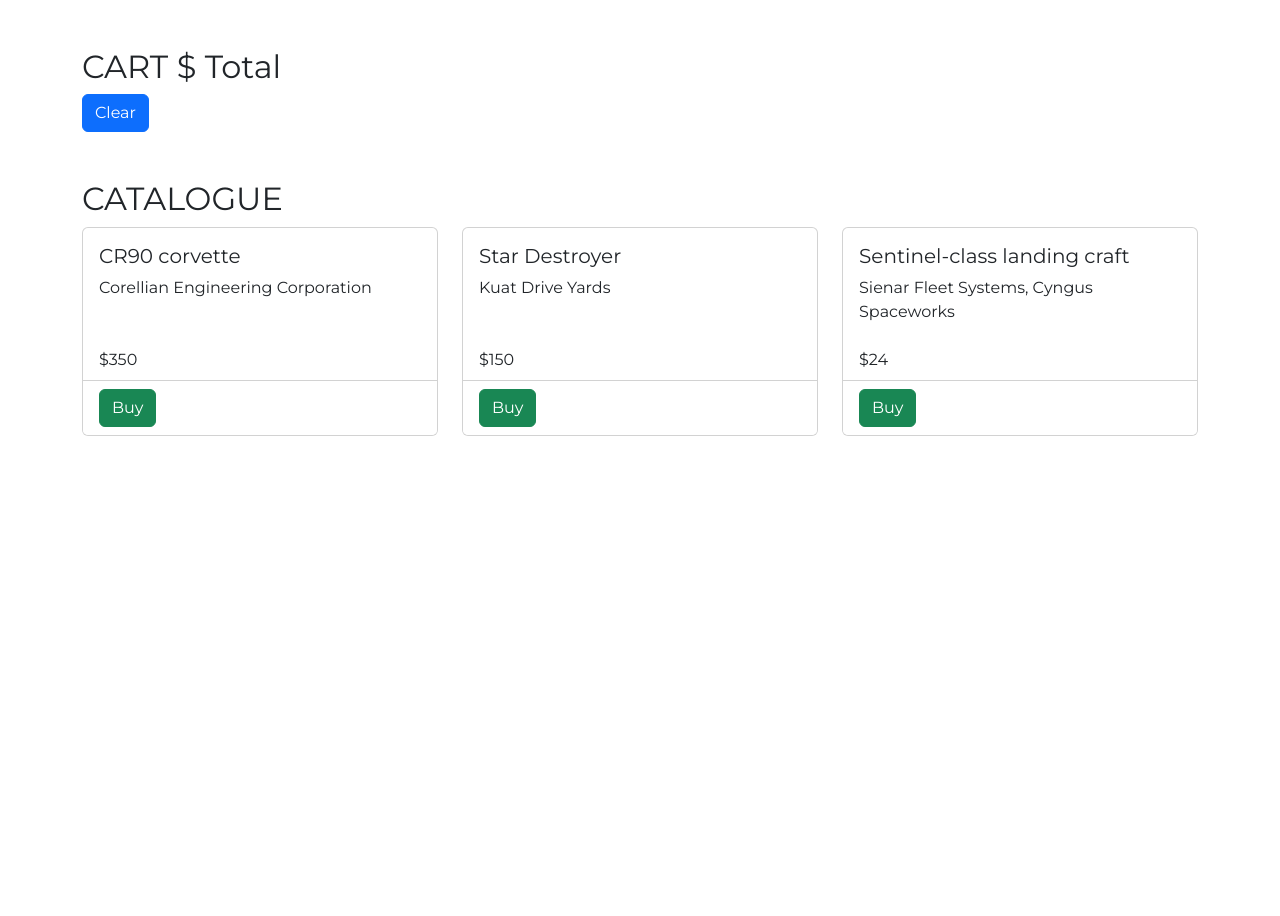
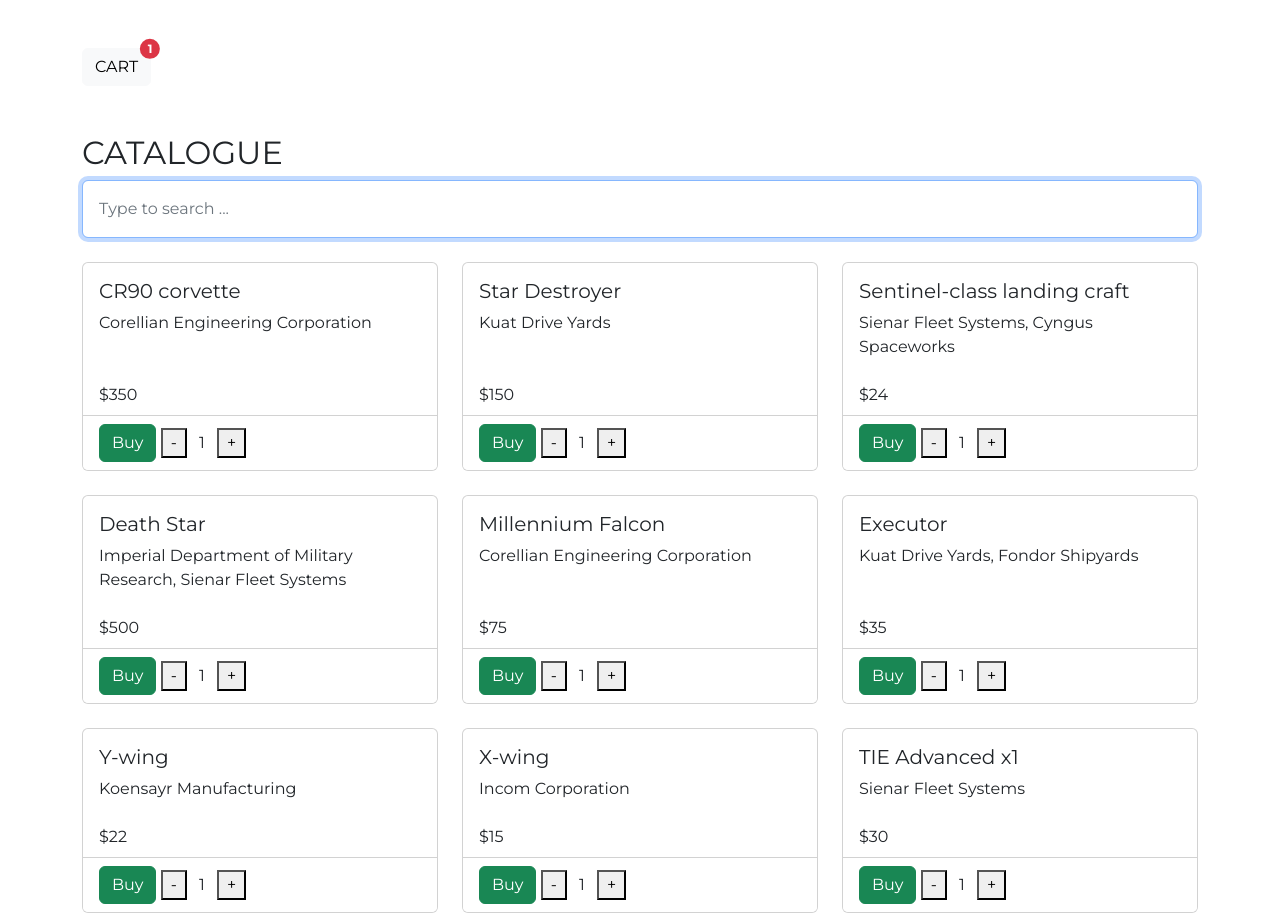
Before and after one commit to diegograssino/rcs-9i-ecommerce, a plain HTML site: page index.html in a window 1280 px wide. Before the commit the page ends 800 px from the top, so only its background shows below. Drawn offline with nearby package versions, Linux system fonts and the light colour scheme.

Commit message:
fin de la clase

```diff
--- a/index.html
+++ b/index.html
@@ -1,60 +1,56 @@
 <!DOCTYPE html>
 <html lang="en">
+
 <head>
 	<meta charset="UTF-8" />
-    <meta
-      http-equiv="X-UA-Compatible"
-      content="IE=edge"
-    />
-    <meta
-      name="viewport"
-      content="width=device-width, initial-scale=1.0"
-    />
+	<meta http-equiv="X-UA-Compatible" content="IE=edge" />
+	<meta name="viewport" content="width=device-width, initial-scale=1.0" />
 	<!-- CSS only -->
-    <link
-      href="https://cdn.jsdelivr.net/npm/bootstrap@5.2.0-beta1/dist/css/bootstrap.min.css"
-      rel="stylesheet"
-      integrity="sha384-0evHe/X+R7YkIZDRvuzKMRqM+OrBnVFBL6DOitfPri4tjfHxaWutUpFmBp4vmVor"
-      crossorigin="anonymous"
-    />
-    <link
-      rel="stylesheet"
-      href="./css/style.css"
-    />
-    <title>Comisión 3i - Starship Cart</title>
+	<link href="https://cdn.jsdelivr.net/npm/bootstrap@5.2.0-beta1/dist/css/bootstrap.min.css" rel="stylesheet"
+		integrity="sha384-0evHe/X+R7YkIZDRvuzKMRqM+OrBnVFBL6DOitfPri4tjfHxaWutUpFmBp4vmVor" crossorigin="anonymous" />
+	<link rel="stylesheet" href="./css/style.css" />
+	<title>Comisión 9i - Starship Cart</title>
 </head>
+
 <body>
 	<div class="container my-5">
-      <h2>
-        CART <span id="total">$ Total</span>
-      </h2>
-      <button
-        id="clear"
-        class="btn btn-primary mb-4"
-      >
+		<!-- Offcanvas para el carrito -->
+		<button class="btn btn-light position-relative" type="button" data-bs-toggle="offcanvas"
+			data-bs-target="#offcanvasRight" aria-controls="offcanvasRight">CART<span
+				class="position-absolute top-0 start-100 translate-middle badge rounded-pill bg-danger">
+				1
+			</span></button>
+
+		<div class="offcanvas offcanvas-end" tabindex="-1" id="offcanvasRight" aria-labelledby="offcanvasRightLabel">
+			<div class="offcanvas-header">
+				<h5 class="offcanvas-title" id="offcanvasRightLabel">MY CART</h5>
+				<button type="button" class="btn-close" data-bs-dismiss="offcanvas" aria-label="Close"></button>
+			</div>
+			<div class="d-flex align-content-center justify-content-center flex-column mx-4">
+				<h3>Total $<span id="total"></span></h3><button id="clear" class="btn btn-danger mb-4">
 					Clear
 				</button>
+			</div>
+			<div class="offcanvas-body">
+				<div id="cart" class="g-2"></div>
+			</div>
+		</div>
 
-      <div
-        id="cart"
-        class="row row-cols-1 row-cols-md-3 g-4"
-      ></div>
+
 	</div>
 	<div class="container my-5">
 		<h2>CATALOGUE</h2>
-      <div
-        id="catalogue"
-        class="row row-cols-1 row-cols-md-3 g-4"
-      ></div>
+		<input class="form-control p-3 mb-4" id="search" placeholder="Type to search ..." autofocus
+			oninput="searchFilter()">
+		<div id="catalogue" class="row row-cols-1 row-cols-md-3 g-4"></div>
 	</div>
 	<!-- Lógica del cart -->
 	<script src="/scripts/script.js"></script>
 
 	<!-- JavaScript Bundle with Popper -->
-    <script
-      src="https://cdn.jsdelivr.net/npm/bootstrap@5.2.0-beta1/dist/js/bootstrap.bundle.min.js"
+	<script src="https://cdn.jsdelivr.net/npm/bootstrap@5.2.0-beta1/dist/js/bootstrap.bundle.min.js"
 		integrity="sha384-pprn3073KE6tl6bjs2QrFaJGz5/SUsLqktiwsUTF55Jfv3qYSDhgCecCxMW52nD2"
-      crossorigin="anonymous"
-    ></script>
+		crossorigin="anonymous"></script>
 </body>
+
 </html>
--- a/scripts/script.js
+++ b/scripts/script.js
@@ -19,55 +19,80 @@ const PRODUCTS = [
       'Sienar Fleet Systems, Cyngus Spaceworks',
     cost_in_credits: 24,
   },
+  {
+    id: 'product4',
+    name: 'Death Star',
+    manufacturer:
+      'Imperial Department of Military Research, Sienar Fleet Systems',
+    cost_in_credits: 500,
+  },
+  {
+    id: 'product5',
+    name: 'Millennium Falcon',
+    manufacturer:
+      'Corellian Engineering Corporation',
+    cost_in_credits: 75,
+  },
+  {
+    id: 'product6',
+    name: 'Executor',
+    manufacturer:
+      'Kuat Drive Yards, Fondor Shipyards',
+    cost_in_credits: 35,
+  },
+  {
+    id: 'product7',
+    name: 'Y-wing',
+    manufacturer: 'Koensayr Manufacturing',
+
+    cost_in_credits: 22,
+  },
+  {
+    id: 'product8',
+    name: 'X-wing',
+    manufacturer: 'Incom Corporation',
+    cost_in_credits: 15,
+  },
+  {
+    id: 'product9',
+    name: 'TIE Advanced x1',
+    manufacturer: 'Sienar Fleet Systems',
+    cost_in_credits: 30,
+  },
 ];
 
-// Me voy a guardar lo maquetado que ya se que debo inyectar
+// 1- Seleccionar los elementos con los que voy a trabajar
+const catalogue =
+  document.getElementById('catalogue');
 
-				// Card de cart
-        // <div class="card h-100">
-        //   <div class="card-body">
-        //     <h5 class="card-title">Ship</h5>
-        //     <p class="card-text">Manufacturer</p>
-        //   </div>
-        //   <div
-        //     class="card-footer bg-white border-0"
-        //   >
-        //     $1000
-        //   </div>
-        //   <div
-        //     class="card-footer bg-white border-0"
-        //   >
-        //     x 10
-        //   </div>
-        //   <div class="card-footer bg-white">
-        //     <button id="" class="btn btn-danger">
-        //       Delete
-        //     </button>
-        //   </div>
-        // </div>
+const cart = document.getElementById('cart');
 
-// 1- Seleccionar los elementos con los que voy a trabajar
-const catalogue = document.getElementById("catalogue");
-
-const cart = document.getElementById("cart");
-
-const clear = document.getElementById("clear").addEventListener("click", ()=> clearCart());
+const clear = document
+  .getElementById('clear')
+  .addEventListener('click', () => clearCart());
 
 // 2- Inicializabamos todo lo que haga falta.
 let cartProducts = [];
+
+let productsFiltered = PRODUCTS;
+
+const search = document.getElementById('search');
 
 // 3- Trabajabamos con la lógica necesaria
 
 const renderCatalogue = () => {
   // Lo que haga falta mostrar en pantalla
-	PRODUCTS.forEach(product=> {
+  catalogue.innerHTML = '';
+
+  productsFiltered.forEach(product => {
     // El codigo que se va a ejecutar para cada uno de los productos individuales
+
     // Primer paso para inyectar: Creo el elemento HTML que contenga el codigo.
-		const card = document.createElement("div");
+    const card = document.createElement('div');
     // Segundo le agrego sus clases
-		card.className = "col";
+    card.className = 'col';
     // Tercero, inyecto con template literals o backticks
-		card.innerHTML =`<div class="card h-100">
+    card.innerHTML = `<div class="card h-100">
 						<div class="card-body">
             <h5 class="card-title">${product.name}</h5>
             <p class="card-text">${product.manufacturer}</p>
@@ -78,29 +103,60 @@ const renderCatalogue = () => {
             $${product.cost_in_credits}
           </div>
           <div class="card-footer bg-white">
-            <button id=${product.id} class="btn btn-success">
+            <button id="buy${product.id}" class="btn btn-success">
               Buy
             </button>
+						<button class="px-2" id="minus${product.id}">-</button>
+						<span class="px-2" id="quantity${product.id}">1</span>
+						<button class="px-2" id="plus${product.id}">+</button>
           </div>
-					</div>`
+					</div>`;
     // Cuarto, debo hacer un appendChild
     catalogue.appendChild(card);
 
-		// Vamos a seleccionar nuestros botones para ir trabajando con ellos
-		const button = document.getElementById(product.id).addEventListener("click", ()=> buy(product))
+    // Vamos a seleccionar nuestros botones/ span para ir trabajando con ellos
+    const button = document
+      .getElementById('buy' + product.id)
+      .addEventListener('click', () =>
+        buy(product, parseInt(quantity.innerText))
+      );
+    const quantity = document.getElementById(
+      'quantity' + product.id
+    );
 
-	})
-}
+    // operador ternario
+    // Es un IF ELSE "enmascarado" o escrito de una forma mas simple
+    // condicion ? true : false
+    const minusButton = document
+      .getElementById('minus' + product.id)
+      .addEventListener('click', () =>
+        quantity.innerText > 1
+          ? (quantity.innerText =
+              parseInt(quantity.innerText) - 1)
+          : 1
+      );
+
+    const plusButton = document
+      .getElementById('plus' + product.id)
+      .addEventListener(
+        'click',
+        () =>
+          (quantity.innerText =
+            parseInt(quantity.innerText) + 1)
+      );
+  });
+};
 
 const renderCart = () => {
   // Esta funcion va a renderizar el carrito
   // Debo borrar mi carrito para que la UI coincida con los datos del array
-	cart.innerHTML="";
+  cart.innerHTML = '';
 
-	cartProducts.forEach( cartProduct => {
-	const card = document.createElement("div");
-	card.className = "col";
-	card.innerHTML =`<div class="card h-100">
+  cartProducts.forEach(cartProduct => {
+    const card = document.createElement('div');
+
+    card.className = 'col';
+    card.innerHTML = `<div class="card h-100">
 						<div class="card-body">
             <h5 class="card-title">${cartProduct.name}</h5>
             <p class="card-text">${cartProduct.manufacturer}</p>
@@ -113,31 +169,64 @@ const renderCart = () => {
 					<div
             class="card-footer bg-white border-0"
           >
-            x 10
+            x ${cartProduct.q}
           </div>
           <div class="card-footer bg-white">
-            <button id="" class="btn btn-danger">
+            <button id="delete${cartProduct.id}" class="btn btn-danger">
               Delete
             </button>
           </div>
 		</div>`;
     // Cuarto, debo hacer un appendChild
     cart.appendChild(card);
+    // Vamos a seleccionar nuestros botones para ir trabajando con ellos
+    const button = document
+      .getElementById('delete' + cartProduct.id)
+      .addEventListener('click', () =>
+        del(cartProduct)
+      );
+  });
+};
+
+const buy = (p, q) => {
+  // Revisar si el el producto existe o no en el carrito para poder controlar los duplicados
+  const productExists = cartProducts.some(
+    cartProduct => cartProduct.id === p.id
+  );
+
+  if (productExists) {
+    const index = cartProducts.indexOf(p);
+    // cartProducts[index].q = cartProducts[index].q + q
+    cartProducts[index].q += q;
+  } else {
+    p.q = q;
+    cartProducts.push(p);
   }
-	)
-}
+  // Actualizo los datos en el array (datos)
+  renderCart();
+  // Actualizo la UI, lo que se ve en pantalla
+};
 
-const buy = (p) => {
-	// Actualizo los datos en el array (datos)
-	cartProducts.push(p);
+const del = p => {
+  const index = cartProducts.indexOf(p);
+  cartProducts.splice(index, 1);
   // Actualizo la UI, lo que se ve en pantalla
   renderCart();
-}
+};
 
 const clearCart = () => {
   cartProducts = [];
   renderCart();
-}
+};
+
+const searchFilter = () => {
+  productsFiltered = PRODUCTS.filter(p =>
+    p.name
+      .toUpperCase()
+      .includes(search.value.toUpperCase())
+  );
+  renderCatalogue();
+};
 
 // 4- Limpiar algunos valores en caso de ser necesario
 
```
Lines whose indentation alone changed are shown as unchanged.
